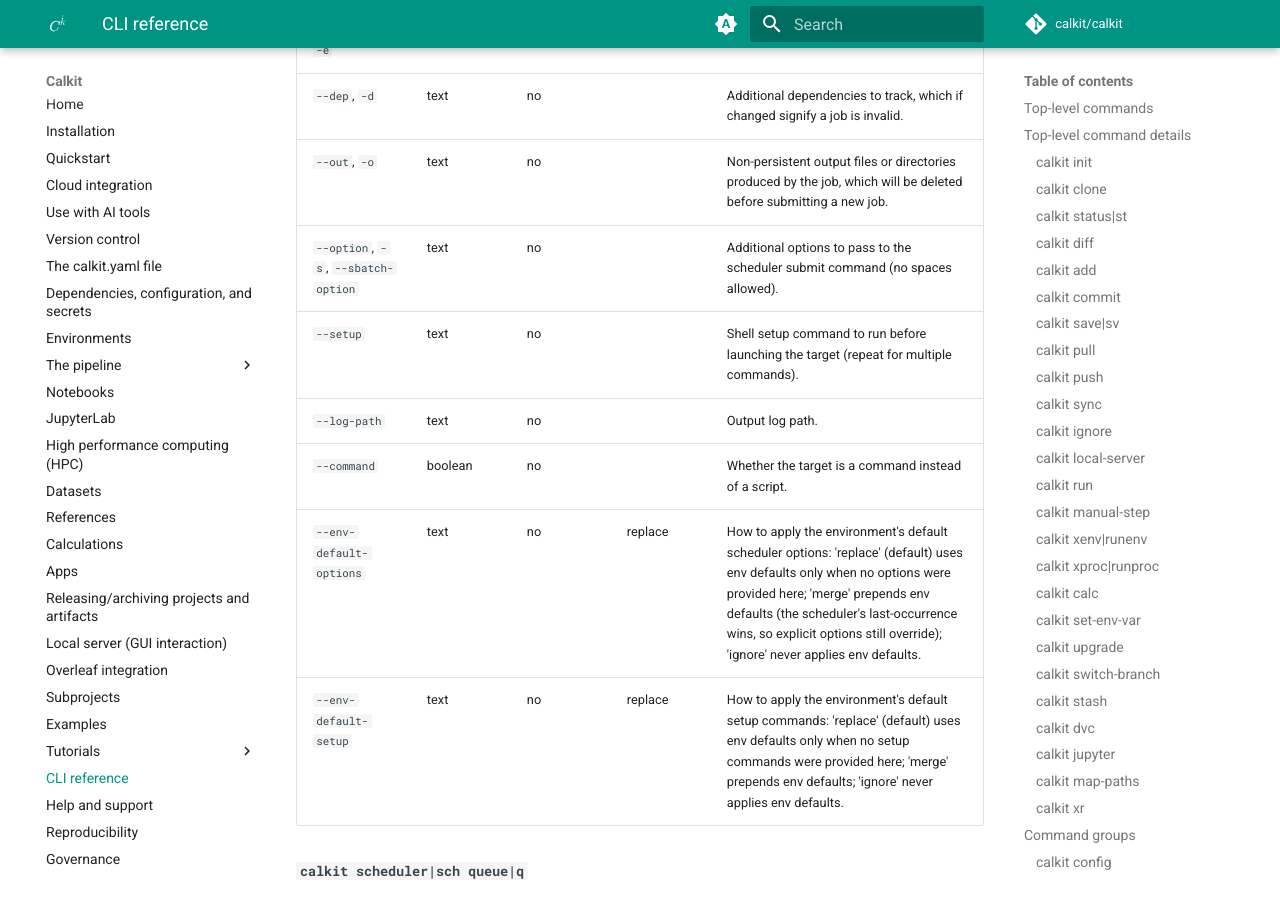
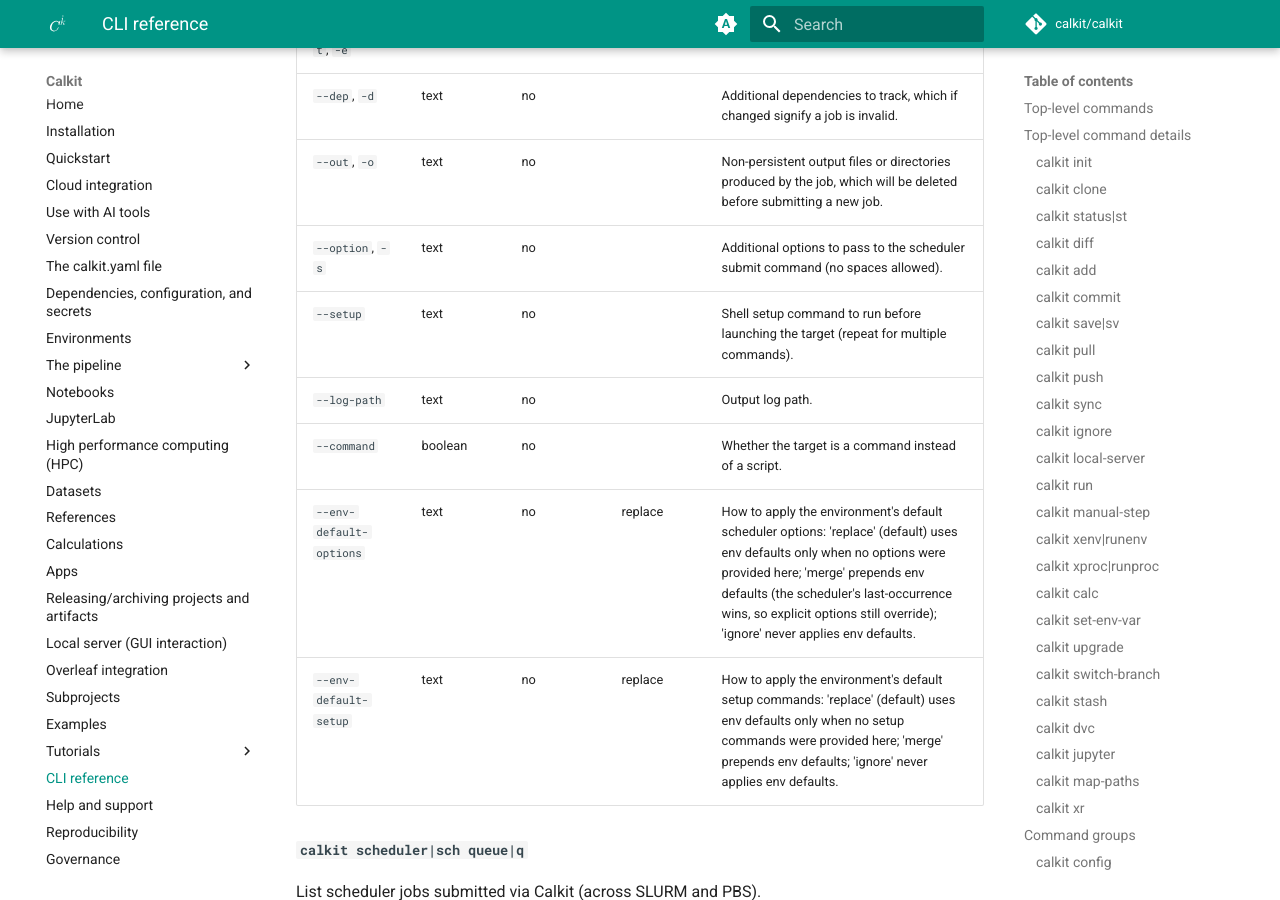
Before and after one commit to calkit/calkit, an MkDocs documentation site: the page built from docs/cli-reference.md, in a window 1280 px wide and 900 px high, scrolled down 76585 px. Built offline with MkDocs 1.6.1 and Material for MkDocs 9.7.7, drawn with Linux system fonts in a browser that asks for light colours; comment, search, counter and statistics services are not loaded.

```diff
--- a/docs/cli-reference.md
+++ b/docs/cli-reference.md
@@ -2789,18 +2789,18 @@ Arguments:
 
 Options:
 
-| Option                              | Type    | Required | Default | Description                                                                                                                                                                                                                                                                             |
-| ----------------------------------- | ------- | -------- | ------- | --------------------------------------------------------------------------------------------------------------------------------------------------------------------------------------------------------------------------------------------------------------------------------------- |
-| `--name`, `-n`                      | text    | yes      |         | Job name.                                                                                                                                                                                                                                                                               |
-| `--environment`, `-e`               | text    | yes      |         | Calkit (scheduler) environment to use for the job.                                                                                                                                                                                                                                      |
-| `--dep`, `-d`                       | text    | no       |         | Additional dependencies to track, which if changed signify a job is invalid.                                                                                                                                                                                                            |
-| `--out`, `-o`                       | text    | no       |         | Non-persistent output files or directories produced by the job, which will be deleted before submitting a new job.                                                                                                                                                                      |
-| `--option`, `-s`, `--sbatch-option` | text    | no       |         | Additional options to pass to the scheduler submit command (no spaces allowed).                                                                                                                                                                                                         |
-| `--setup`                           | text    | no       |         | Shell setup command to run before launching the target (repeat for multiple commands).                                                                                                                                                                                                  |
-| `--log-path`                        | text    | no       |         | Output log path.                                                                                                                                                                                                                                                                        |
-| `--command`                         | boolean | no       |         | Whether the target is a command instead of a script.                                                                                                                                                                                                                                    |
-| `--env-default-options`             | text    | no       | replace | How to apply the environment's default scheduler options: 'replace' (default) uses env defaults only when no options were provided here; 'merge' prepends env defaults (the scheduler's last-occurrence wins, so explicit options still override); 'ignore' never applies env defaults. |
-| `--env-default-setup`               | text    | no       | replace | How to apply the environment's default setup commands: 'replace' (default) uses env defaults only when no setup commands were provided here; 'merge' prepends env defaults; 'ignore' never applies env defaults.                                                                        |
+| Option                  | Type    | Required | Default | Description                                                                                                                                                                                                                                                                             |
+| ----------------------- | ------- | -------- | ------- | --------------------------------------------------------------------------------------------------------------------------------------------------------------------------------------------------------------------------------------------------------------------------------------- |
+| `--name`, `-n`          | text    | yes      |         | Job name.                                                                                                                                                                                                                                                                               |
+| `--environment`, `-e`   | text    | yes      |         | Calkit (scheduler) environment to use for the job.                                                                                                                                                                                                                                      |
+| `--dep`, `-d`           | text    | no       |         | Additional dependencies to track, which if changed signify a job is invalid.                                                                                                                                                                                                            |
+| `--out`, `-o`           | text    | no       |         | Non-persistent output files or directories produced by the job, which will be deleted before submitting a new job.                                                                                                                                                                      |
+| `--option`, `-s`        | text    | no       |         | Additional options to pass to the scheduler submit command (no spaces allowed).                                                                                                                                                                                                         |
+| `--setup`               | text    | no       |         | Shell setup command to run before launching the target (repeat for multiple commands).                                                                                                                                                                                                  |
+| `--log-path`            | text    | no       |         | Output log path.                                                                                                                                                                                                                                                                        |
+| `--command`             | boolean | no       |         | Whether the target is a command instead of a script.                                                                                                                                                                                                                                    |
+| `--env-default-options` | text    | no       | replace | How to apply the environment's default scheduler options: 'replace' (default) uses env defaults only when no options were provided here; 'merge' prepends env defaults (the scheduler's last-occurrence wins, so explicit options still override); 'ignore' never applies env defaults. |
+| `--env-default-setup`   | text    | no       | replace | How to apply the environment's default setup commands: 'replace' (default) uses env defaults only when no setup commands were provided here; 'merge' prepends env defaults; 'ignore' never applies env defaults.                                                                        |
 
 <a id="subcommand-scheduler-sch-queue-q"></a>
 
```
Also changed, not shown: 2 other files.
